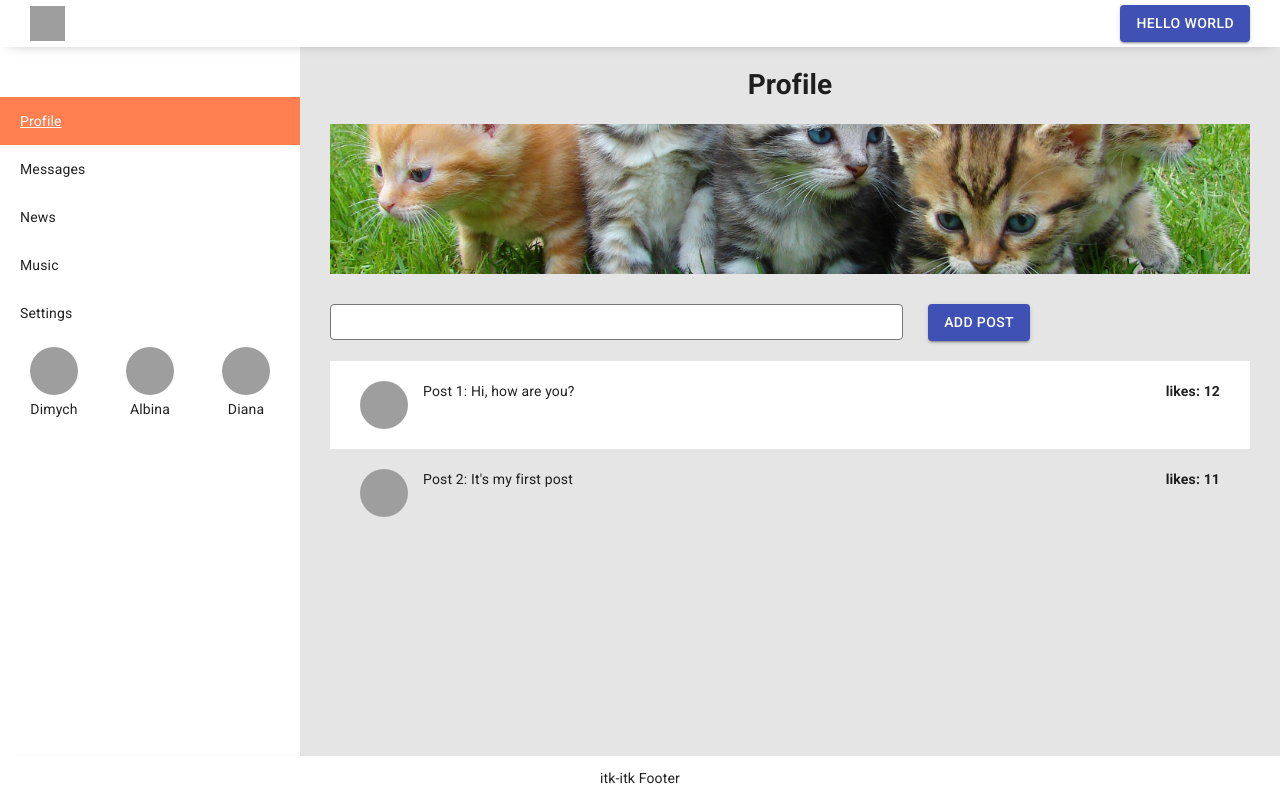
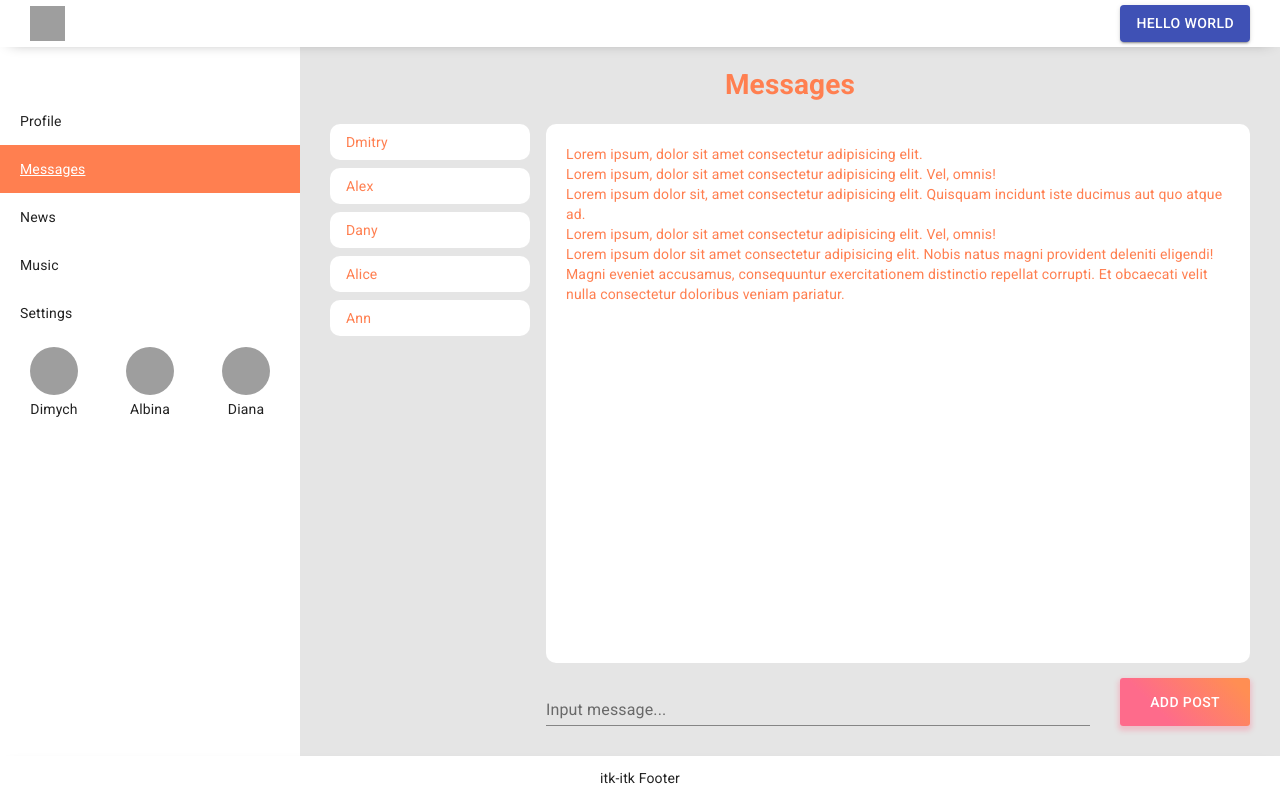
Before and after one commit to scaledicy/itk, a React (Create React App) app: page /messages in a window 1280 px wide. Before the commit this address led to /profile. Built offline with nearby package versions, Linux system fonts and the light colour scheme; grey boxes are pictures that could not be loaded.

Commit message:
L31 onClick, ref, VirtualDOM

```diff
--- a/src/App.jsx
+++ b/src/App.jsx
@@ -4,7 +4,7 @@ import Footer from "./components/Footer/Footer";
 import Aside from "./components/Aside/Aside";
 import Profile from "./components/Profile/Profile";
 import Dialogs from "./components/Dialogs/Dialogs";
-import { Switch, Route, Redirect } from "react-router-dom";
+import { Switch, Route } from "react-router-dom";
 
 const App = props => {
   return (
@@ -20,9 +20,8 @@ const App = props => {
               <Route path='/profile'>
                 <Profile posts={props.appState.profilePage.posts} />
               </Route>
-              <Redirect from='/' to='/profile' />
             </Switch>
-            <Route exact path='/messages'>
+            <Route path='/messages'>
               <Dialogs messagesPage={props.appState.messagesPage} />
             </Route>
           </div>
--- a/src/components/Dialogs/Dialogs.jsx
+++ b/src/components/Dialogs/Dialogs.jsx
@@ -1,24 +1,66 @@
 import s from "./Dialogs.module.scss";
 import DialogItem from "./DialogItem/DialogItem";
 import Message from "./Message/Message";
+import Button from "@material-ui/core/Button";
+import TextField from "@material-ui/core/TextField";
+import { makeStyles } from "@material-ui/core/styles";
+import React, { useState } from "react";
+
+const useStyles = makeStyles({
+  inputMessage: {
+    flexGrow: 1,
+    marginRight: 30,
+  },
+  addMessage: {
+    background: "linear-gradient(45deg, #FE6B8B 30%, #FF8E53 90%)",
+    border: 0,
+    borderRadius: 3,
+    boxShadow: "0 3px 5px 2px rgba(255, 105, 135, .3)",
+    color: "white",
+    height: 48,
+    padding: "0 30px",
+  },
+});
 
 const Dialogs = props => {
+  const classes = useStyles();
+  const [message, setMessage] = useState("");
+
+  const createMessage = () => {
+    return alert(message);
+  };
+
+  let messagesContacts = props.messagesPage.dialogs.map(el => (
+    <DialogItem key={el.id} id={el.id} name={el.name} />
+  ));
+  let messages = props.messagesPage.messages.map(el => (
+    <Message key={el.id} id={el.id} message={el.message} />
+  ));
   return (
     <>
       <div className={s.dialogsContainer}>
         <h1 className={s.dialogsTitle}>Messages</h1>
         <div className={s.dialogs}>
-          <ul className={s.dialogsContacts}>
-            {props.messagesPage.dialogs.map(el => (
-              <DialogItem key={el.id} id={el.id} name={el.name} />
-            ))}
-          </ul>
+          <ul className={s.dialogsContacts}>{messagesContacts}</ul>
           <div className={s.dialogsChatContainer}>
-            <ul className={s.dialogsChat}>
-              {props.messagesPage.messages.map(el => (
-                <Message key={el.id} id={el.id} message={el.message} />
-              ))}
-            </ul>
+            <ul className={s.dialogsChat}>{messages}</ul>
+            <div className={s.messageForm}>
+              <TextField
+                className={classes.inputMessage}
+                id='standard-basic'
+                label='Input message...'
+                value={message}
+                onChange={e => setMessage(e.target.value)}
+              />
+              <Button
+                className={classes.addMessage}
+                variant='contained'
+                color='primary'
+                onClick={createMessage}
+              >
+                Add post
+              </Button>
+            </div>
           </div>
         </div>
       </div>
--- a/src/components/Dialogs/Dialogs.module.scss
+++ b/src/components/Dialogs/Dialogs.module.scss
@@ -21,7 +21,19 @@
 .dialogsChatContainer {
   margin-left: 16px;
   flex: 1;
+  display: flex;
+  flex-direction: column;
+}
+
+.dialogsChat {
   background-color: #fff;
+  flex-grow: 1;
   padding: 20px;
   border-radius: 10px;
 }
+
+.messageForm {
+  display: flex;
+  align-items: center;
+  margin-top: 15px;
+}
--- a/src/components/Dialogs/Message/Message.jsx
+++ b/src/components/Dialogs/Message/Message.jsx
@@ -1,4 +1,4 @@
-import s from "./Message.module.scss";
+// import s from "./Message.module.scss";
 
 const Message = props => {
   return (
--- a/src/components/Profile/MyPosts/MyPosts.jsx
+++ b/src/components/Profile/MyPosts/MyPosts.jsx
@@ -1,15 +1,23 @@
 import s from "./MyPosts.module.scss";
 import Post from "./Post/Post";
 import Button from "@material-ui/core/Button";
+import React from "react";
 
 const MyPosts = props => {
   let postEl = props.posts.map(el => <Post key={el.id} id={el.id} message={el.message} likes={el.likes}/>);
 
+  let newPostEl = React.createRef();
+
+  let addPost = () => {
+    let text = newPostEl.current.value;
+    return alert(text);
+  }
+
   return (
     <>
       <div className={s.createPost}>
-        <textarea className={s.postTextarea} />
-        <Button variant='contained' color='primary'>Add post</Button>
+        <textarea ref={newPostEl} className={s.postTextarea} />
+        <Button onClick={addPost} variant='contained' color='primary'>Add post</Button>
       </div>
       <div className={s.postsContainer}>
         {postEl}
```
